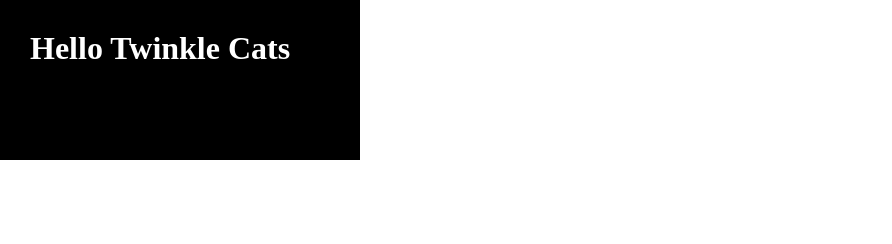
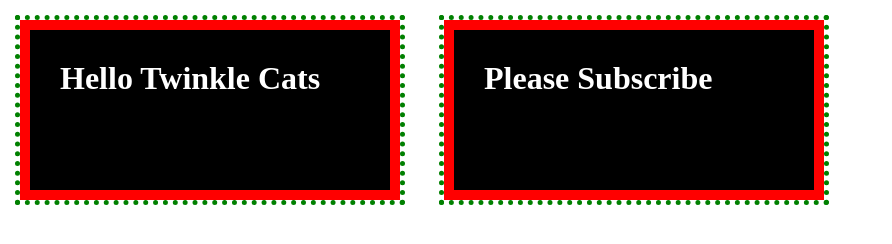
Before and after one commit to Sakif-Hridoy/CSS3-CSS4-Complex-Parts, a plain HTML site: page index.html in a window 1280 px wide. Shown: the whole page, without its empty margins (0-892 px from the left). Drawn offline with Linux system fonts and the light colour scheme.

Commit message:
CSS Box Model Width Specification with width rules

```diff
--- a/index.html
+++ b/index.html
@@ -11,5 +11,8 @@
     <div class="demo">
         <h1>Hello Twinkle Cats</h1>
     </div>
+    <div class="demo">
+        <h1>Please Subscribe</h1>
+    </div>
 </body>
 </html>
--- a/style.css
+++ b/style.css
@@ -17,4 +17,8 @@
     So,here the padding is 30px. So, by the rules,30*2=60px,so,the width is width:240px;
 
     */
+    border: 10px solid red;
+    margin: 20px;
+    outline: 5px dotted green;
+    display:inline-block;
 }
```
